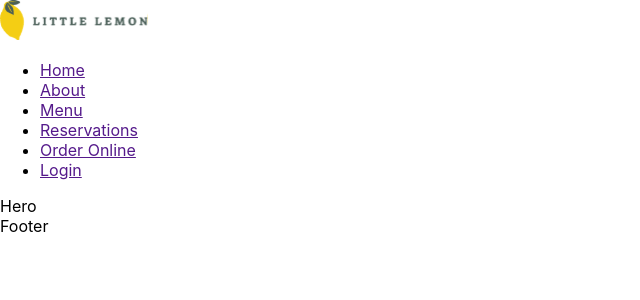
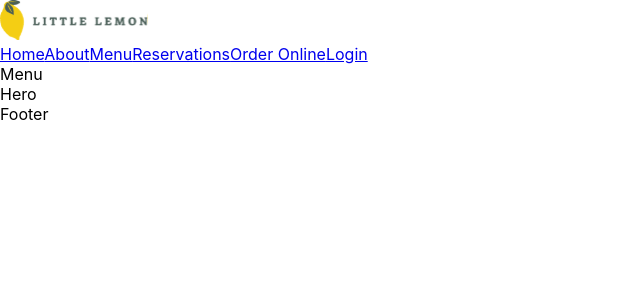
Before and after one commit to kaitlyn601/Little-Lemon, a React (Create React App) app: page /Menu in a window 1280 px wide. Shown: the top 300 px of the page, without its empty margins (0-640 px from the left). Built offline with nearby package versions, Linux system fonts and the light colour scheme.

Commit message:
added react router and links

```diff
--- a/package.json
+++ b/package.json
@@ -9,6 +9,7 @@
     "@testing-library/user-event": "^13.5.0",
     "react": "^19.1.0",
     "react-dom": "^19.1.0",
+    "react-router-dom": "^7.6.2",
     "react-scripts": "5.0.1",
     "web-vitals": "^2.1.4"
   },
--- a/src/App.js
+++ b/src/App.js
@@ -1,13 +1,30 @@
 import './App.css';
+import { BrowserRouter as Router, Routes, Route } from 'react-router-dom';
 import Header from './Header';
 import Footer from './Footer';
 import Hero from './Hero';
+import Menu from './links/Menu';
+import About from './links/About';
+import Home from './links/Home';
+import Reservations from './links/Reservations';
+import Login from './links/Login';
+import OrderOnline from './links/OrderOnline';
 function App() {
   return (
     <>
-      <Header></Header>
-      <Hero></Hero>
-      <Footer></Footer>
+      <Router>
+        <Header></Header>
+        <Routes>
+          <Route path='/' element={<Home />} />
+          <Route path='/about' element={<About />} />
+          <Route path='/Menu' element={<Menu />} />
+          <Route path='/booking' element={<Reservations />} />
+          <Route path='/orderOnline' element={<OrderOnline />} />
+          <Route path='/login' element={<Login />} />
+        </Routes>
+        <Hero></Hero>
+        <Footer></Footer>
+      </Router>
     </>
   );
 }
--- a/src/Header.js
+++ b/src/Header.js
@@ -1,30 +1,17 @@
 import React from 'react';
+import { Link } from 'react-router-dom';
 import logo from './assets/Logo .svg';
 function Header() {
   return (
     <header className='header-container'>
       <img className='logo-img' src={logo} alt='logo' />
       <nav className='nav-container'>
-        <ul>
-          <li>
-            <a href=''>Home</a>
-          </li>
-          <li>
-            <a href=''>About</a>
-          </li>
-          <li>
-            <a href=''>Menu</a>
-          </li>
-          <li>
-            <a href=''>Reservations</a>
-          </li>
-          <li>
-            <a href=''>Order Online</a>
-          </li>
-          <li>
-            <a href=''>Login</a>
-          </li>
-        </ul>
+        <Link to='/'>Home</Link>
+        <Link to='/about'>About</Link>
+        <Link to='/menu'>Menu</Link>
+        <Link to='/bookings'>Reservations</Link>
+        <Link to='orderOnline'>Order Online</Link>
+        <Link to='login'>Login</Link>
       </nav>
     </header>
   );
--- /dev/null
+++ b/src/links/About.js
@@ -0,0 +1,7 @@
+import React from 'react';
+
+function About() {
+  return <div>About</div>;
+}
+
+export default About;
--- /dev/null
+++ b/src/links/Home.js
@@ -0,0 +1,7 @@
+import React from 'react';
+
+function Home() {
+  return <div>Home</div>;
+}
+
+export default Home;
--- /dev/null
+++ b/src/links/Login.js
@@ -0,0 +1,7 @@
+import React from 'react';
+
+function Login() {
+  return <div>Login</div>;
+}
+
+export default Login;
--- /dev/null
+++ b/src/links/Menu.js
@@ -0,0 +1,7 @@
+import React from 'react';
+
+function Menu() {
+  return <div>Menu</div>;
+}
+
+export default Menu;
--- /dev/null
+++ b/src/links/OrderOnline.js
@@ -0,0 +1,7 @@
+import React from 'react';
+
+function OrderOnline() {
+  return <div>OrderOnline</div>;
+}
+
+export default OrderOnline;
--- /dev/null
+++ b/src/links/Reservations.js
@@ -0,0 +1,7 @@
+import React from 'react';
+
+function Reservations() {
+  return <div>Reservations</div>;
+}
+
+export default Reservations;
```
Also changed, not shown: 1 other file (tests, documents, lock files or other folders).
